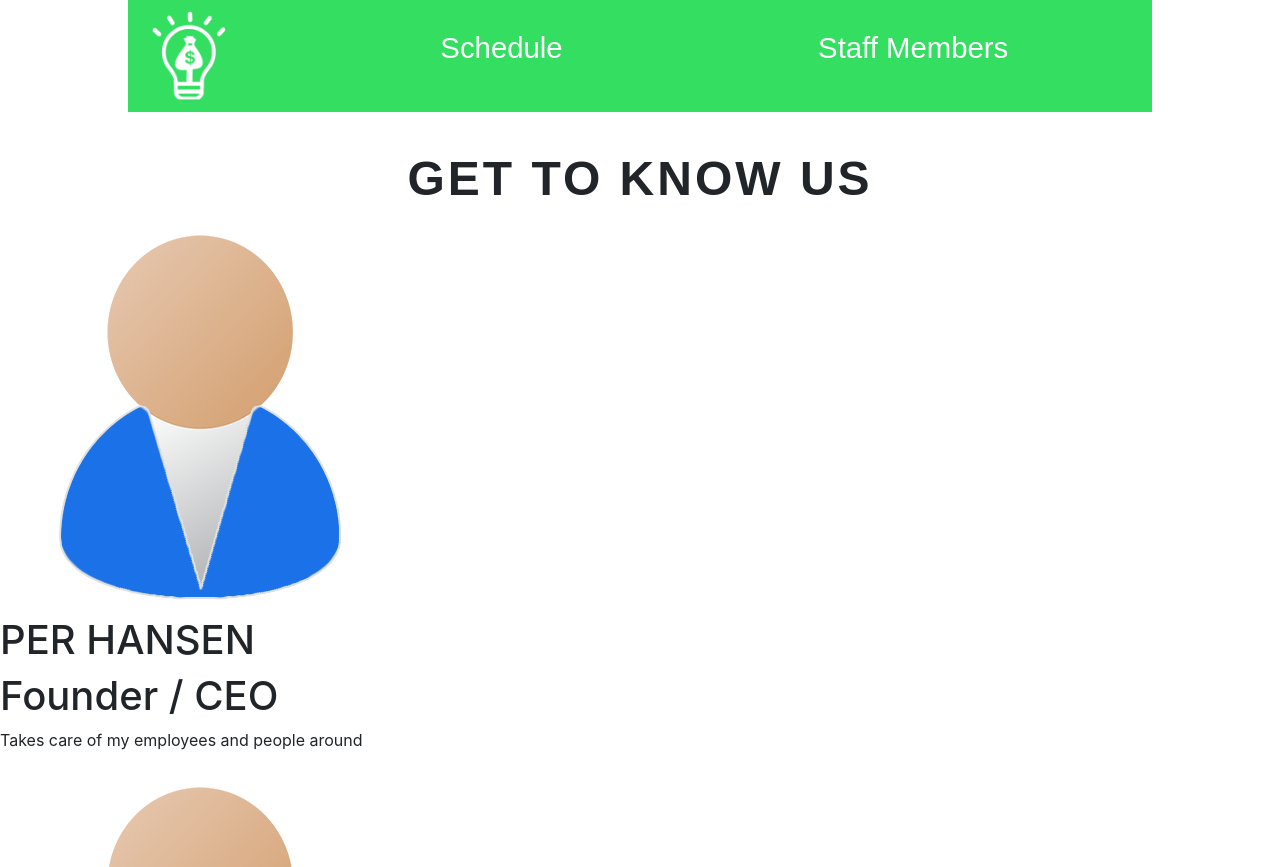
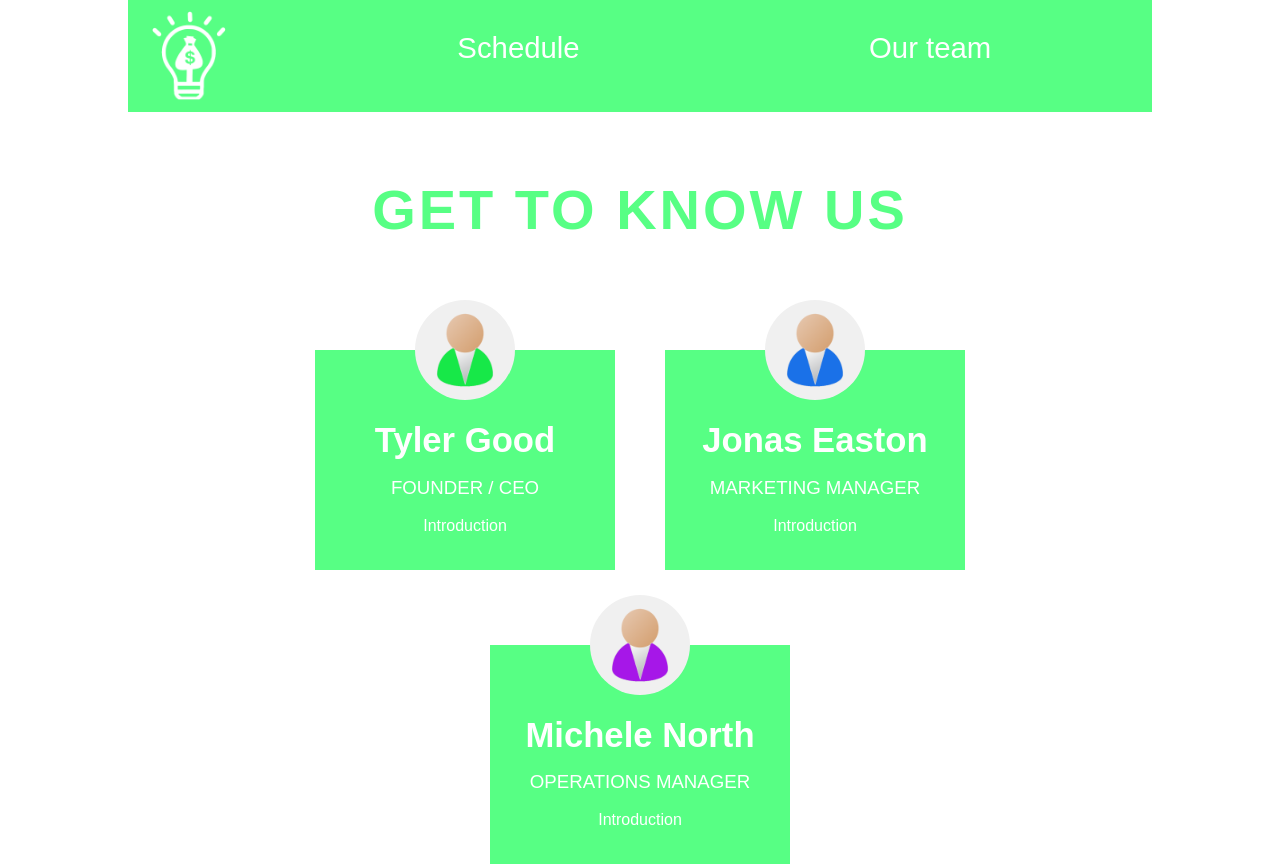
Before and after one commit to niklasjstein/MakeItResponsive-, a plain HTML site: page staffMembers.html in a window 1280 px wide. Shown: the top 867 px of the page. Drawn offline with nearby package versions, Linux system fonts and the light colour scheme.

Commit message:
Our team page

```diff
--- a/staffMembers.html
+++ b/staffMembers.html
@@ -19,50 +19,47 @@
 
             <ul class="navigationButtons">
                 <li><a href="Schedule.html">Schedule</a></li>
-                <li><a href="staffMembers.html">Staff Members</a></li>
+                <li><a href="staffMembers.html">Our team</a></li>
             </ul>
         </div>
 
     </NAV>
 
 
-    <h1 class="heading3">
-        GET TO KNOW US
-    </h1>
+<div class="wrapper">
+    <h2>Get to know us</h2>
 
-<div class="Staff-container">
+    <div class="team">
 
-
-
-    <div class="staff1">
-        <div class="staffPictures">
-            <img class="pictures" src="bilderogtekst/personBlue.png">
+        <div class="staffMember">
+            <div class=teamImg>
+                <img src="bilderogtekst/personGreen.png" alt="staffMember_Img">
             </div>
-
-            <h1 class="names">PER HANSEN</h1>
-            <h1 class="Titles">Founder / CEO</h1>
-            <p class="infoPerson">Takes care of my employees and people around</p>
+            <h3>Tyler Good</h3>
+            <p class="role">Founder / CEO</p>
+            <p class="staffIntro">Introduction</p>
         </div>
 
-<div class="staff "
-        <div class="staffPictures">
-                <img class="pictures" src="bilderogtekst/personPurple.png">
-                </div>
+        <div class="staffMember">
+            <div class=teamImg>
+                <img src="bilderogtekst/personBlue.png" alt="staffMember_Img">
+            </div>
+            <h3>Jonas Easton</h3>
+            <p class="role">Marketing Manager</p>
+            <p class="staffIntro">Introduction</p>
+        </div>
 
-                <h1 class="names">LISE OLSEN</h1>
-                <h1 class="Titles">Operations Manager</h1>
-                <p class="infoPerson">Takes care of my employees and people around</p>
+        <div class="staffMember">
+            <div class=teamImg>
+                <img src="bilderogtekst/personPurple.png" alt="staffMember_Img">
+            </div>
+            <h3>Michele North</h3>
+            <p class="role">Operations Manager</p>
+            <p class="staffIntro">Introduction</p>
+        </div>
 
-
-
-                <div class="staffPictures">
-                    <img class="pictures" src="bilderogtekst/personGreen.png">
-                    </div>
-
-                    <h1 class="names">OLE JOHANSEN</h1>
-                    <h1 class="Titles">Marketing Manager</h1>
-                    <p class="infoPerson">Takes care of my employees and people around</p>
-              </div>
+    </div>
+</div>
 
 
 </body>
--- a/style.css
+++ b/style.css
@@ -8,7 +8,7 @@
 .navbar{
     margin-left: 10%;
     margin-right: 10%;
-    background-color: #33de61;
+    background-color: #57ff84;
     min-height: 14vh;
     justify-content: space-around;
     display: flex;
@@ -38,8 +38,8 @@
 
 .navigationButtons a:hover{
     text-decoration: underline;
+    font-weight: bold;
     color: white;
-    text-shadow: 1px 1px 8px #9e9e9e;
 }
 
 .IntroductionText{
@@ -49,49 +49,92 @@
 }
 
 .heading1{
-    font-family: 'Gill Sans', 'Gill Sans MT', 'Trebuchet MS', sans-serif;
+    font-family: Arial, Helvetica, sans-serif;
     font-size: 32pt;
 
 }
 
 .paragraph1{
-    font-family: 'Gill Sans', 'Gill Sans MT', 'Trebuchet MS', sans-serif;
+    font-family: Arial, Helvetica, sans-serif;
     font-size: 14pt;
 }
 
 
+/*Staff page*/
 
-/*Staff members page*/
-
-.heading3{
-    margin-top: 3%;
-    font-family: Arial, Helvetica, sans-serif;
-    font-size: 36pt;
-    letter-spacing: 3px;
-    font-weight: bold;
-    text-align: center;
+.wrapper{
+    margin-top: 5%;
+    margin-left: 10%;
+    margin-right: 10%;
 }
 
+.wrapper h2{
+    font-family: Arial, Helvetica, sans-serif;
+    font-size: 42pt;
+    font-weight: bold;
+    color: #57ff84;
+    text-transform: uppercase;
+    letter-spacing: 3px;
+    text-align: center;
+    margin-bottom: 50px;
+}
 
+.team{
+    display: flex;
+    justify-content: center;
+    text-align: center;
+    width: auto;
+    flex-wrap: wrap;
+    margin-top: 8%;
+}
 
-@media only screen and (max-width: 1120px){
+.team .staffMember{
+    background:#57ff84;
+    margin: 25px;
+    margin-bottom: 50px;
+    width: 300px;
+    padding: 20px;
+    position: relative;
+}
 
-    .Staff-container{
-        margin-top: 3%;
-        margin-left: 10%;
-        margin-right: 10%;
-        display: unset;
-        justify-content: unset;
-        font-family: Arial, Helvetica, sans-serif;
-    }
+.team .staffMember h3{
+    color: white;
+    font-size: 26pt;
+    font-family: Arial, Helvetica, sans-serif;
+    font-weight: bold;
+    margin-top: 50px;
+}
 
-    .staffPictures{
-        text-align: center;
-    }
+.team .staffMember p.role{
+    font-size: 14pt;
+    font-family: Arial, Helvetica, sans-serif;
+    color:white;
+    text-transform: uppercase;
+    margin: 12px;
+}
 
-    .staff1{
-        text-align: center;
-    }
+.team .staffMember p{
+    font-size: 12pt;
+    font-family: Arial, Helvetica, sans-serif;
+    color:white;
+    margin: 12px;
+}
+
+.team .staffMember .teamImg{
+    width: 100px;
+    height: 100px;
+    border-radius: 50%;
+    position: absolute;
+    top: -50px;
+    left: 50%;
+    transform: translateX(-50%);
+    background: #f0f0f0;
+}
+
+.team .staffMember .teamImg img{
+    width: 100px;
+    height: 100px;
+    padding: 10px;
 
 }
 
```
